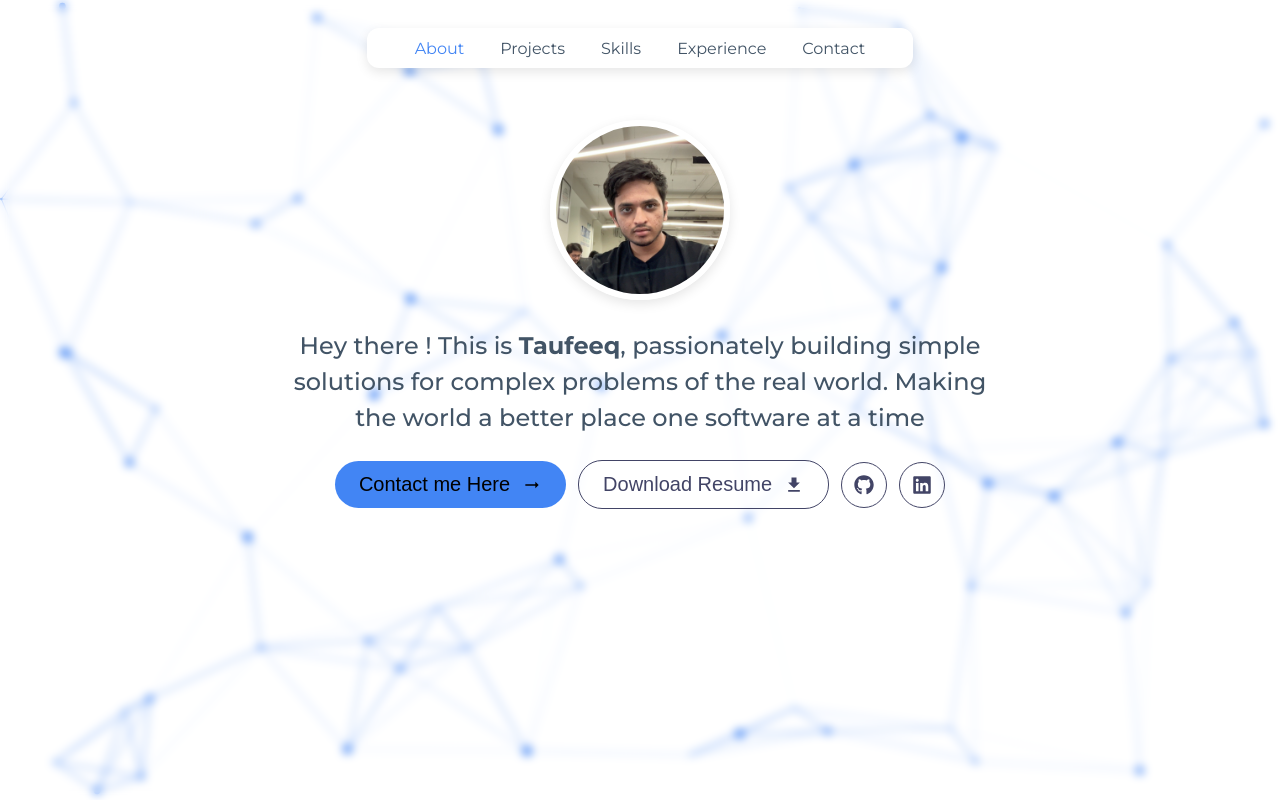
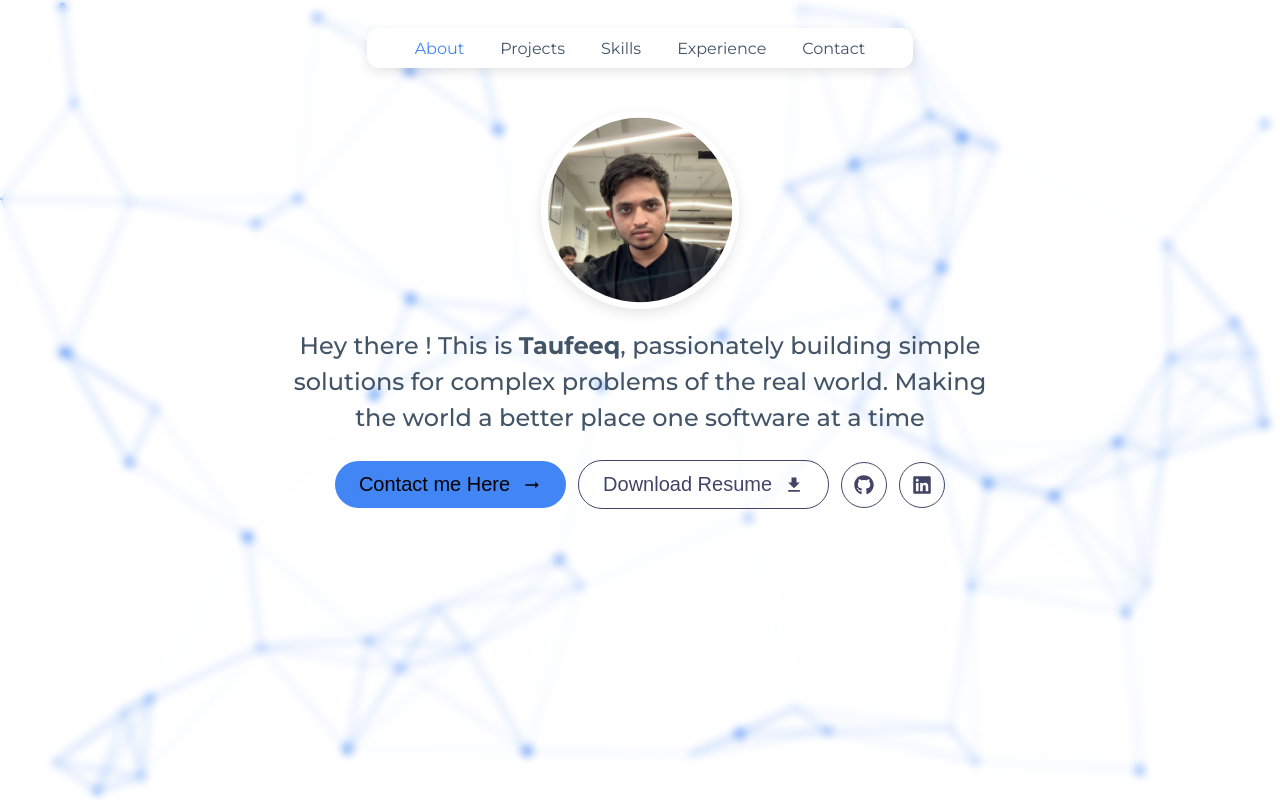
Before and after one commit to taufeeq-ahmed/maestro, a Next.js app: page / in a window 1280 px wide. In both pictures the pointer is over the picture 640 px from the left and 210 px from the top of the page. Built offline with nearby package versions, Linux system fonts and the light colour scheme.

Commit message:
animations are added

```diff
--- a/components/Avatar/avatar.module.css
+++ b/components/Avatar/avatar.module.css
@@ -3,7 +3,14 @@
     border: 6px solid #fff;
     box-shadow: rgba(0, 0, 0, 0.1) 0px 4px 12px;
     margin: 16px;
+    transition: all 0.3s ease;
 }
+
+.avatar:hover{
+    transform: scale(1.1);
+    cursor: pointer;
+}
+
 @media (max-width:767px) {
     .avatar{
         width: 150px;
--- a/components/Button/themed_button.module.css
+++ b/components/Button/themed_button.module.css
@@ -7,7 +7,14 @@
     justify-content: center;
     align-items: center;
     gap: 12px;
+    transition: all 0.3s ease;
 }
+
+.button:hover{
+    transform: scale(1.1);
+    cursor: pointer;
+}
+
 .linear{
     padding: 12px 24px;
 
```
